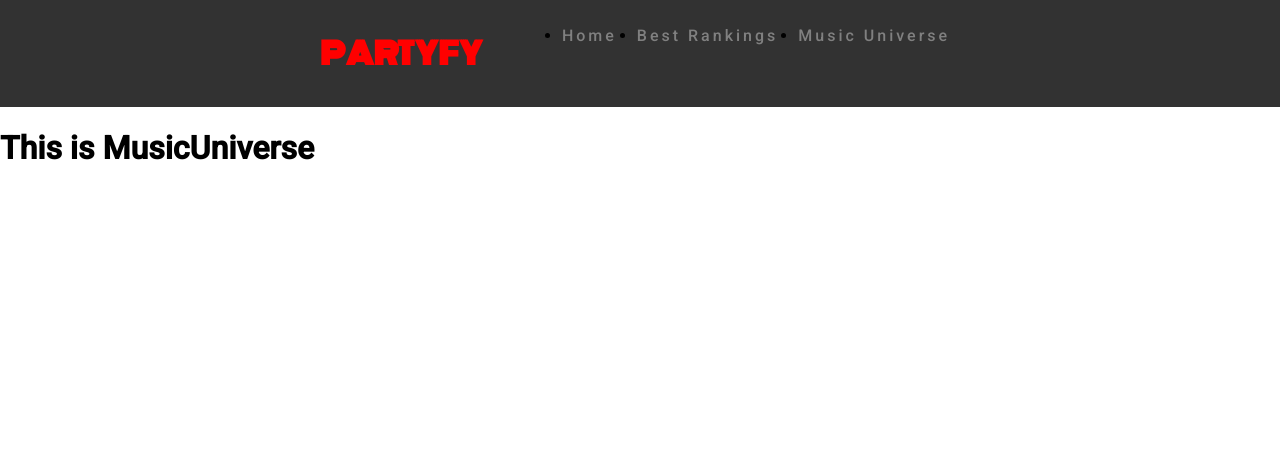
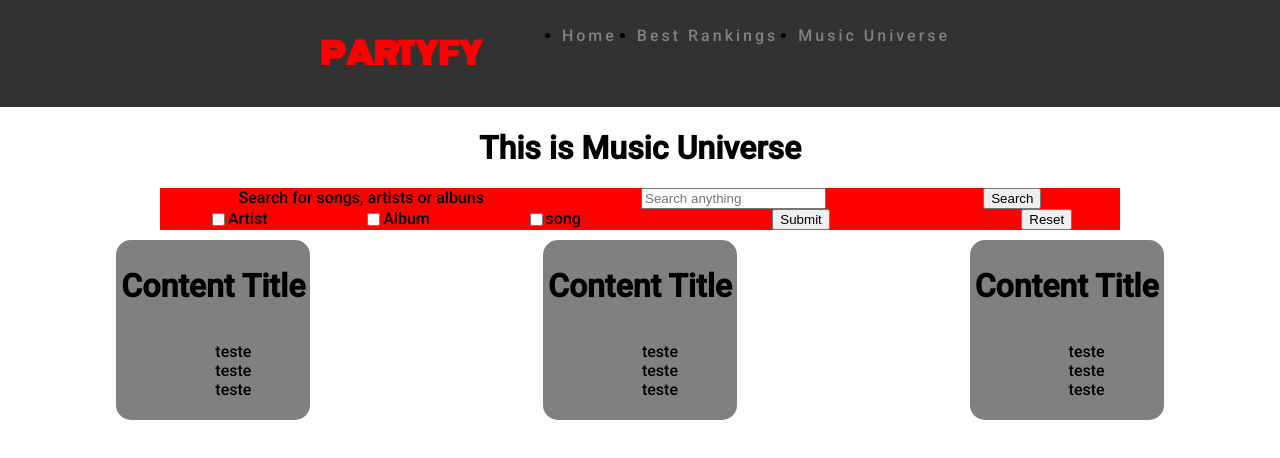
Before and after one commit to pasqualipedro/Partify, a React (Create React App) app: page /music-universe in a window 1280 px wide. Shown: the top 458 px of the page. Built offline with nearby package versions, Linux system fonts and the light colour scheme.

Commit message:
checkboxfilter Done for both pages - Music Universe and Best Rankings....also both pages are now structured, together with the HomePage. SearchBar component Done also here

```diff
--- /dev/null
+++ b/src/Components/CheckBoxFilterMusicUniverse/index.js
@@ -0,0 +1,43 @@
+import React from 'react';
+import { Component } from 'react';
+import styled from 'styled-components';
+import SearchBar from '../SearchBar';
+
+
+const Wrapper = styled.div`
+    form {
+        display: flex;
+        justify-content: space-around;
+        flex-wrap: wrap;
+        width: 75vw;
+        background: red;
+    }
+`;
+
+class CheckBoxFilterMusicUniverse extends Component {
+
+    state = {
+        decade: ``,
+        artist: ``,
+        album: ``,
+        song: ``
+    };
+
+
+    render() {
+        return (
+            <Wrapper>
+                <SearchBar />
+                <form>
+                    <label><input type="checkbox" name="filter-artist" value="artist" id="artist" />Artist</label>
+                    <label><input type="checkbox" name="filter-album" value="album" id="album" />Album</label>
+                    <label><input type="checkbox" name="filter-song" value="song" id="song" />song</label>
+                    <label></label><input type="submit"></input>
+                    <label></label><input type="reset"></input>
+                </form>
+            </Wrapper>
+        )
+    }
+};
+
+export default CheckBoxFilterMusicUniverse;
--- a/src/Components/CheckBoxFilter/index.js
+++ b/src/Components/CheckBoxFilterRankings/index.js
@@ -13,7 +13,7 @@ const Wrapper = styled.div`
     }
 `;
 
-class CheckBoxFilter extends Component {
+class CheckBoxFilterRankings extends Component {
 
     state = {
         decade: ``,
@@ -39,4 +39,4 @@ class CheckBoxFilter extends Component {
     }
 };
 
-export default CheckBoxFilter;
+export default CheckBoxFilterRankings;
--- a/src/Components/SearchBar/index.js
+++ b/src/Components/SearchBar/index.js
@@ -0,0 +1,27 @@
+import React from 'react';
+import { Component } from 'react';
+import styled from 'styled-components';
+
+
+class SearchBar extends Component {
+
+    render() {
+        return (
+            <form action="/" method="get">
+                <label htmlFor="header-search">
+                    <span className="visually-hidden">Search for songs, artists or albuns</span>
+                </label>
+                <input
+                    type="text"
+                    id="header-search"
+                    placeholder="Search anything"
+                    name="search"
+                />
+                <button type="submit">Search</button>
+            </form>
+        )
+    }
+};
+
+
+export default SearchBar;
--- a/src/Views/BestRankings.js
+++ b/src/Views/BestRankings.js
@@ -1,6 +1,6 @@
 import react from 'react-dom'
 import styled from 'styled-components';
-import CheckBoxFilter from '../Components/CheckBoxFilter';
+import CheckBoxFilterRankings from '../Components/CheckBoxFilterRankings';
 import InfoTextBox from '../Components/InfoTextBox';
 
 const Wrapper = styled.div`
@@ -20,7 +20,7 @@ function BestRankings() {
     return (
         <Wrapper>
             <h1>This is Best Rankings</h1>
-            <CheckBoxFilter />
+            <CheckBoxFilterRankings />
             <div>
                 <InfoTextBox />
                 <InfoTextBox />
--- a/src/Views/MusicUniverse.js
+++ b/src/Views/MusicUniverse.js
@@ -1,11 +1,32 @@
 import react from 'react-dom'
+import styled from 'styled-components';
+import CheckBoxFilterMusicUniverse from '../Components/CheckBoxFilterMusicUniverse';
+import InfoTextBox from '../Components/InfoTextBox';
 
+const Wrapper = styled.div`
+    * {
+        display: flex;
+        justify-content: center;
+    }
+
+    div {
+        display: flex;
+        justify-content: space-around;
+        flex-wrap: wrap;
+    }
+`;
 
 function MusicUniverse() {
     return (
-        <>
-            <h1>This is MusicUniverse</h1>
-        </>
+        <Wrapper>
+            <h1>This is Music Universe</h1>
+            <CheckBoxFilterMusicUniverse />
+            <div>
+                <InfoTextBox />
+                <InfoTextBox />
+                <InfoTextBox />
+            </div>
+        </Wrapper>
     )
 }
 
```
